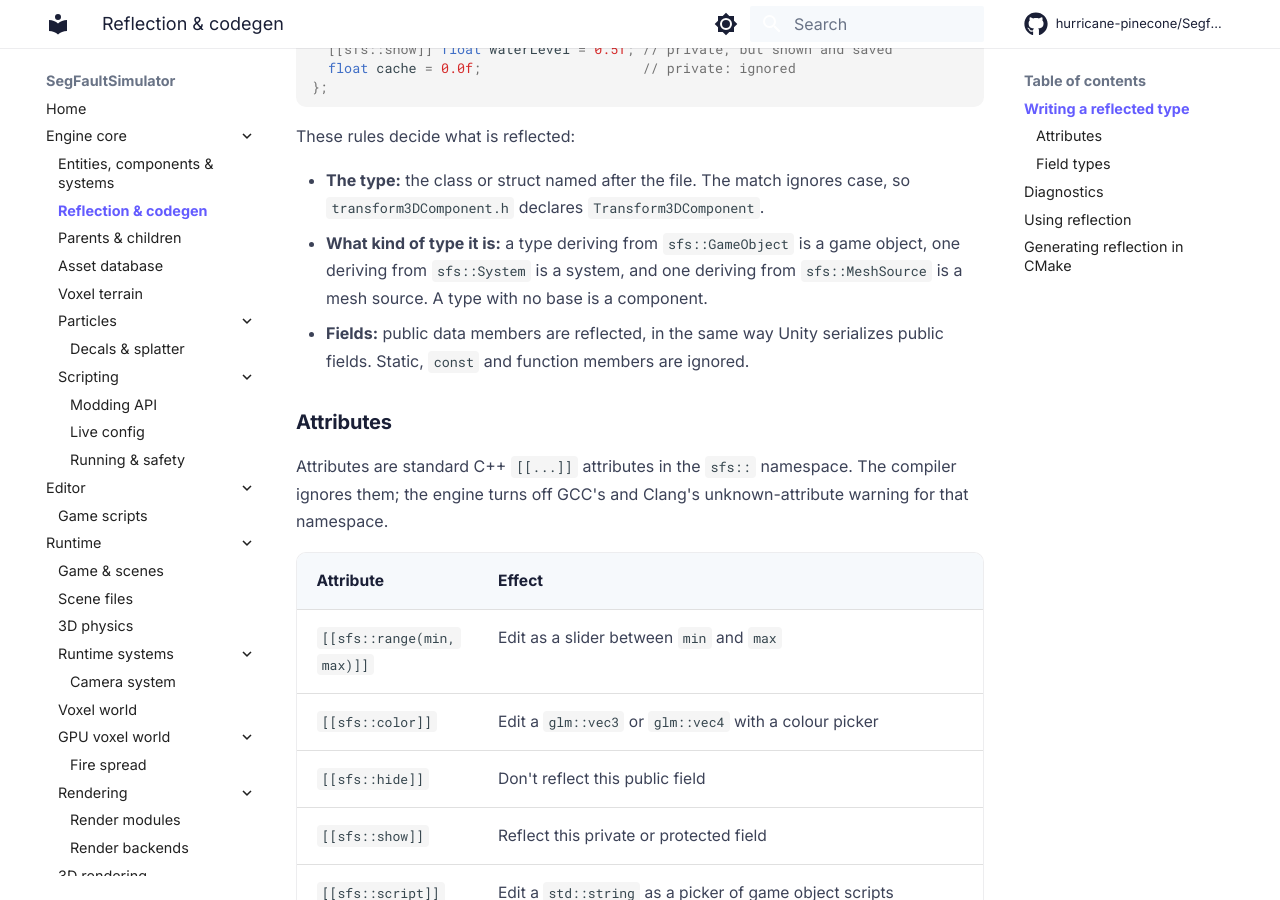
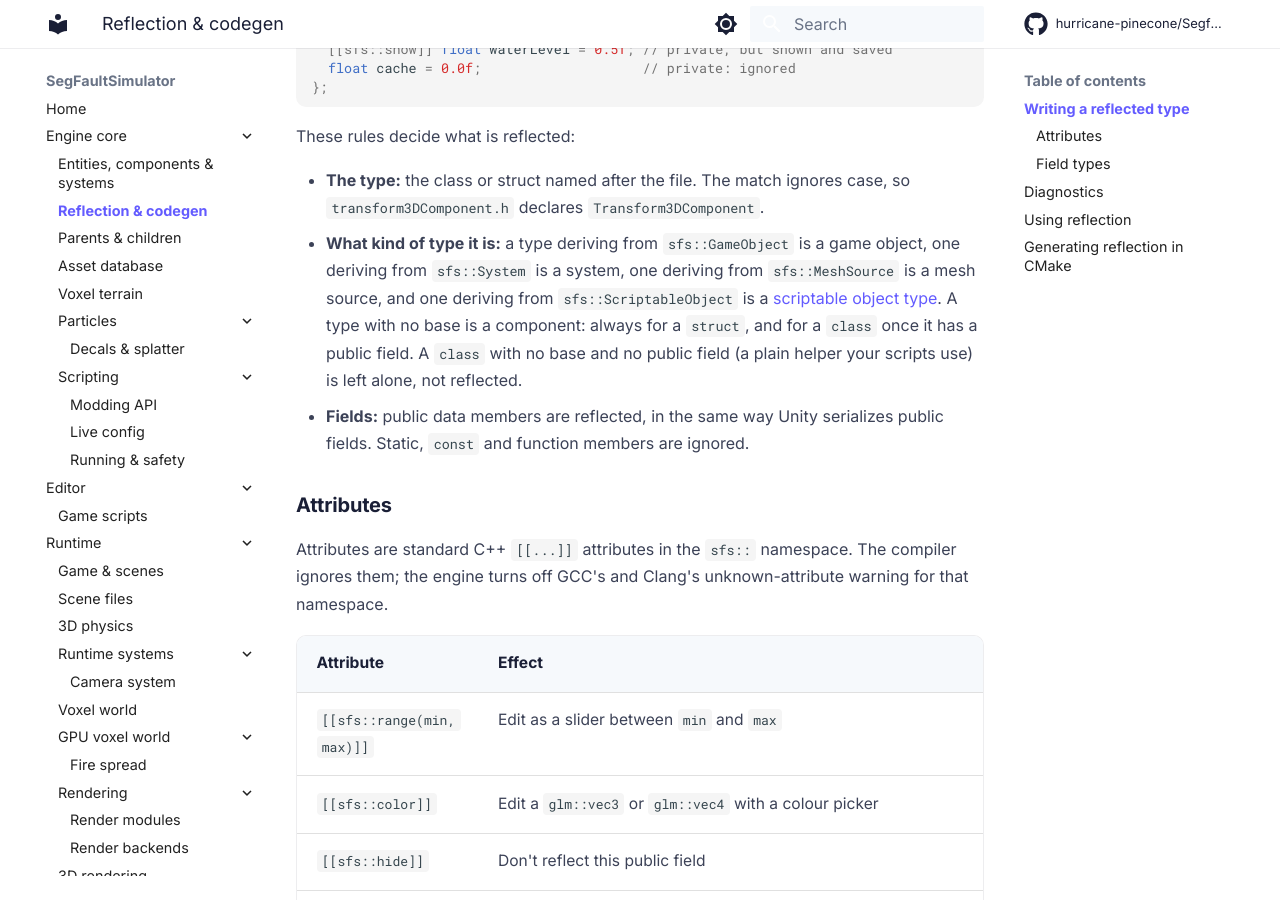
Before and after one commit to hurricane-pinecone/Segfault-Simulator, an MkDocs documentation site: the page built from docs/core/reflection/index.md, in a window 1280 px wide and 900 px high, scrolled down 768 px. Built offline with MkDocs 1.6.1 and Material for MkDocs 9.7.7, drawn with Linux system fonts in a browser that asks for light colours; comment, search, counter and statistics services are not loaded; some of the changed text lies outside the part shown.

Commit message:
docs: cover new asset kinds, scriptable object reflection, materials

````diff
--- a/docs/core/reflection/index.md
+++ b/docs/core/reflection/index.md
@@ -38,8 +38,13 @@ These rules decide what is reflected:
 - **The type:** the class or struct named after the file. The match ignores
   case, so `transform3DComponent.h` declares `Transform3DComponent`.
 - **What kind of type it is:** a type deriving from `sfs::GameObject` is a game
-  object, one deriving from `sfs::System` is a system, and one deriving from
-  `sfs::MeshSource` is a mesh source. A type with no base is a component.
+  object, one deriving from `sfs::System` is a system, one deriving from
+  `sfs::MeshSource` is a mesh source, and one deriving from
+  `sfs::ScriptableObject` is a [scriptable object
+  type](../../editor/scripting/index.md#scriptable-objects). A type with no
+  base is a component: always for a `struct`, and for a `class` once it has a
+  public field. A `class` with no base and no public field (a plain helper
+  your scripts use) is left alone, not reflected.
 - **Fields:** public data members are reflected, in the same way Unity
   serializes public fields. Static, `const` and function members are ignored.
 
@@ -75,6 +80,7 @@ instantiation, which the C++ standard exempts from access checks.
 | `glm::vec2` / `vec3` / `vec4` | Vector drags (or a colour picker) |
 | `glm::quat` | Euler angles in degrees |
 | `sfs::MeshHandle` | Mesh picker; saved by mesh name |
+| `sfs::AssetRef<T>` | Picker of the project's [scriptable objects](../../editor/scripting/index.md#scriptable-objects) of type `T`; saved as `asset:<id>` |
 | `std::vector<std::string>` | Not shown unless an attribute says how; saved as a JSON array |
 | `nlohmann::json` | Not shown; saved as-is (free-form data, such as a script component's per-entity field values) |
 
@@ -87,7 +93,7 @@ skipped. The build prints a warning that names the field and its type.
 and IDEs can jump to them:
 
 ```
-scripts/Boss.h:3: error: 'Monster' isn't a supported base; derive from sfs::GameObject, sfs::System or sfs::MeshSource, or nothing for a component
+scripts/Boss.h:3: error: 'Monster' isn't a supported base; derive from sfs::GameObject, sfs::System, sfs::MeshSource or sfs::ScriptableObject, or nothing for a component
 scripts/Crop.h:9: warning: 'items' has type 'std::vector<int>', which the editor can't edit yet; skipped
 ```
 
````
Also changed, not shown: docs/core/assets/index.md (+8 -2 lines), docs/runtime/game-and-scenes/index.md (+6 -1 lines), docs/runtime/rendering-3d/index.md (+7 -0 lines).
